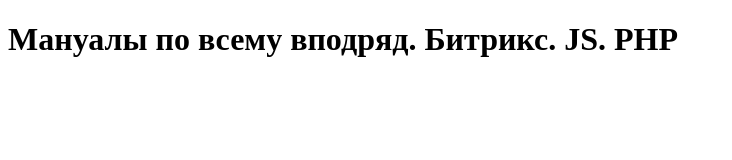
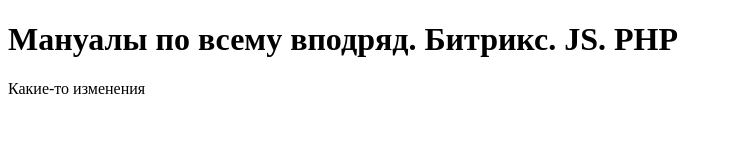
Before and after one commit to allscroll/allscroll.github.io, a plain HTML site: page index.html in a window 1280 px wide. Shown: the whole page, without its empty margins (0-732 px from the left). Drawn offline with Linux system fonts and the light colour scheme.

Commit message:
Тест коммита

```diff
--- a/index.html
+++ b/index.html
@@ -9,5 +9,6 @@
 </head>
 <body>
     <h1>Мануалы по всему вподряд. Битрикс. JS. PHP</h1>
+    <p>Какие-то изменения</p>
 </body>
 </html>
```
